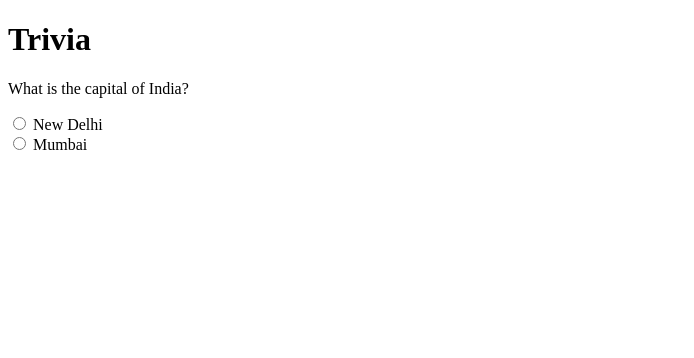
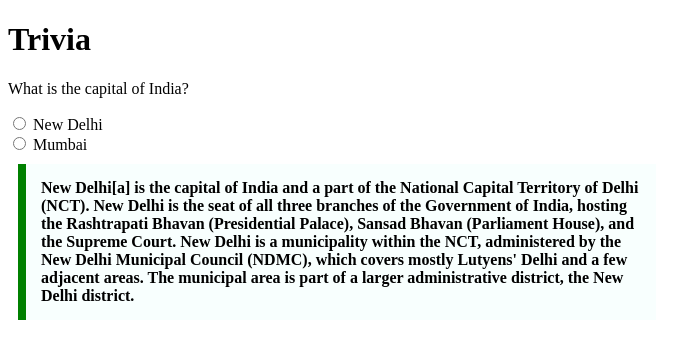
Before and after one commit to acciojob/trivia-SAHILDWIVEDI1232, a website: page main.html in a window 1280 px wide. Shown: the whole page, without its empty margins (0-694 px from the left). Drawn offline with Linux system fonts and the light colour scheme.

Commit message:
created a submission

```diff
--- a/main.html
+++ b/main.html
@@ -19,6 +19,7 @@
 		<input type="radio" name="place" value="New Delhi">
 		Mumbai
 	</label>
+	<blockquote id="quote" src="https://en.wikipedia.org/wiki/New_Delhi">New Delhi[a] is the capital of India and a part of the National Capital Territory of Delhi (NCT). New Delhi is the seat of all three branches of the Government of India, hosting the Rashtrapati Bhavan (Presidential Palace), Sansad Bhavan (Parliament House), and the Supreme Court. New Delhi is a municipality within the NCT, administered by the New Delhi Municipal Council (NDMC), which covers mostly Lutyens' Delhi and a few adjacent areas. The municipal area is part of a larger administrative district, the New Delhi district.</blockquote>
     <script type="text/javascript" src="./script.js">
 </script>
 
--- a/styles.css
+++ b/styles.css
@@ -1,2 +1,10 @@
 
 /* Your CSS Code here. */
+#quote{
+	max-width:600px;
+	margin:10px;
+	padding:15px;
+	border-left:8px solid green;
+	background-color:#f8fffe;
+	font-weight:bold;
+}
```
